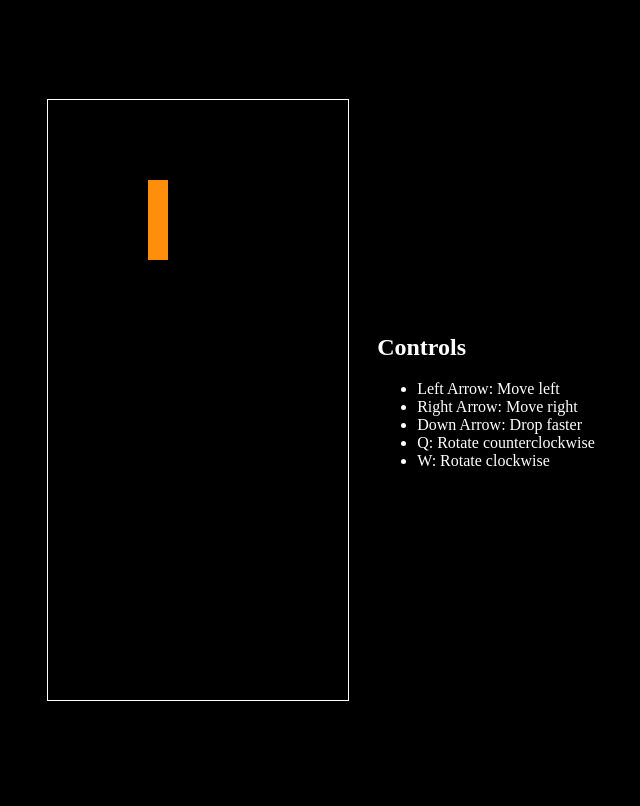
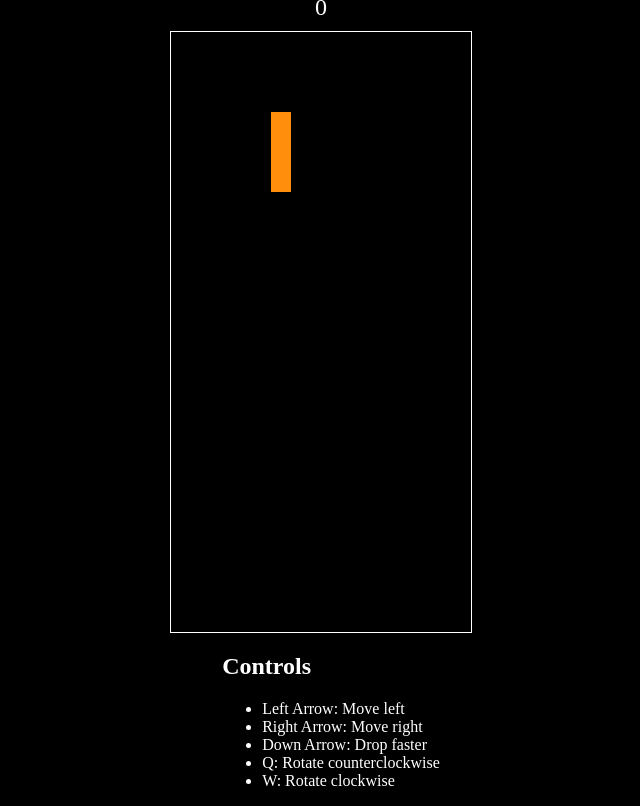
Before and after one commit to eltociear/ghcw-test-neko2, a plain HTML site: page index.html in a window 1280 px wide. Shown: the whole page, without its empty margins (319-959 px from the left). Drawn offline with Linux system fonts and the light colour scheme.

Commit message:
Move score above game
Move the score display above the game canvas in `index.html`.

* Update the CSS to center the `div` with id `score` above the `canvas` element
* Add `flex-direction: column;` to the body style to stack elements vertically
* Add styles for the `#score` element to set color, font size, and margin
* Move the `div` with id `score` above the `canvas` element in the HTML structure

---

For more details, open the [Copilot Workspace session](https://copilot-workspace.githubnext.com/eltociear/ghcw-test-neko2?shareId=XXXX-XXXX-XXXX-XXXX).

```diff
--- a/index.html
+++ b/index.html
@@ -12,6 +12,7 @@
             height: 100vh;
             margin: 0;
             background-color: #000;
+            flex-direction: column;
         }
         canvas {
             border: 1px solid #fff;
@@ -20,11 +21,16 @@
             margin-left: 20px;
             color: #fff;
         }
+        #score {
+            color: #fff;
+            font-size: 24px;
+            margin-bottom: 10px;
+        }
     </style>
 </head>
 <body>
+    <div id="score"></div>
     <canvas id="tetris" width="300" height="600"></canvas>
-    <div id="score"></div>
     <div id="controls">
         <h2>Controls</h2>
         <ul>
```
